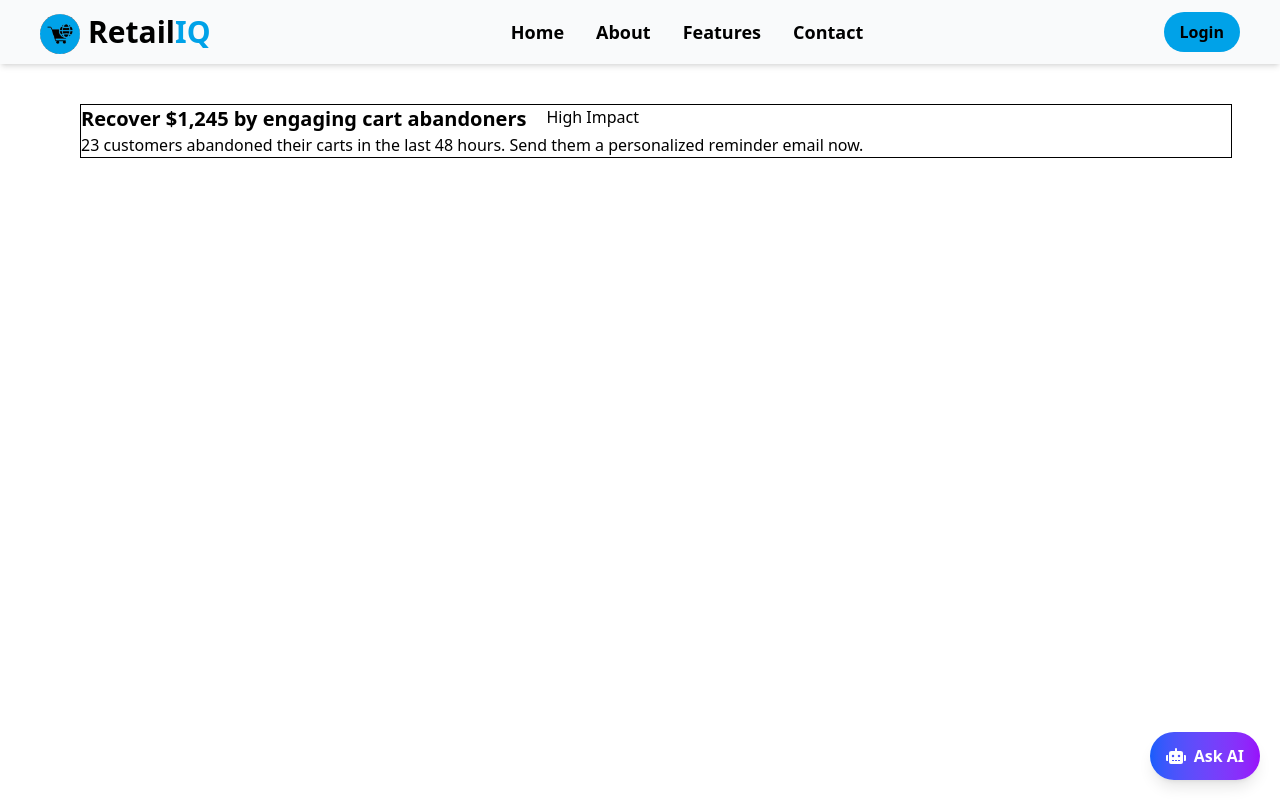
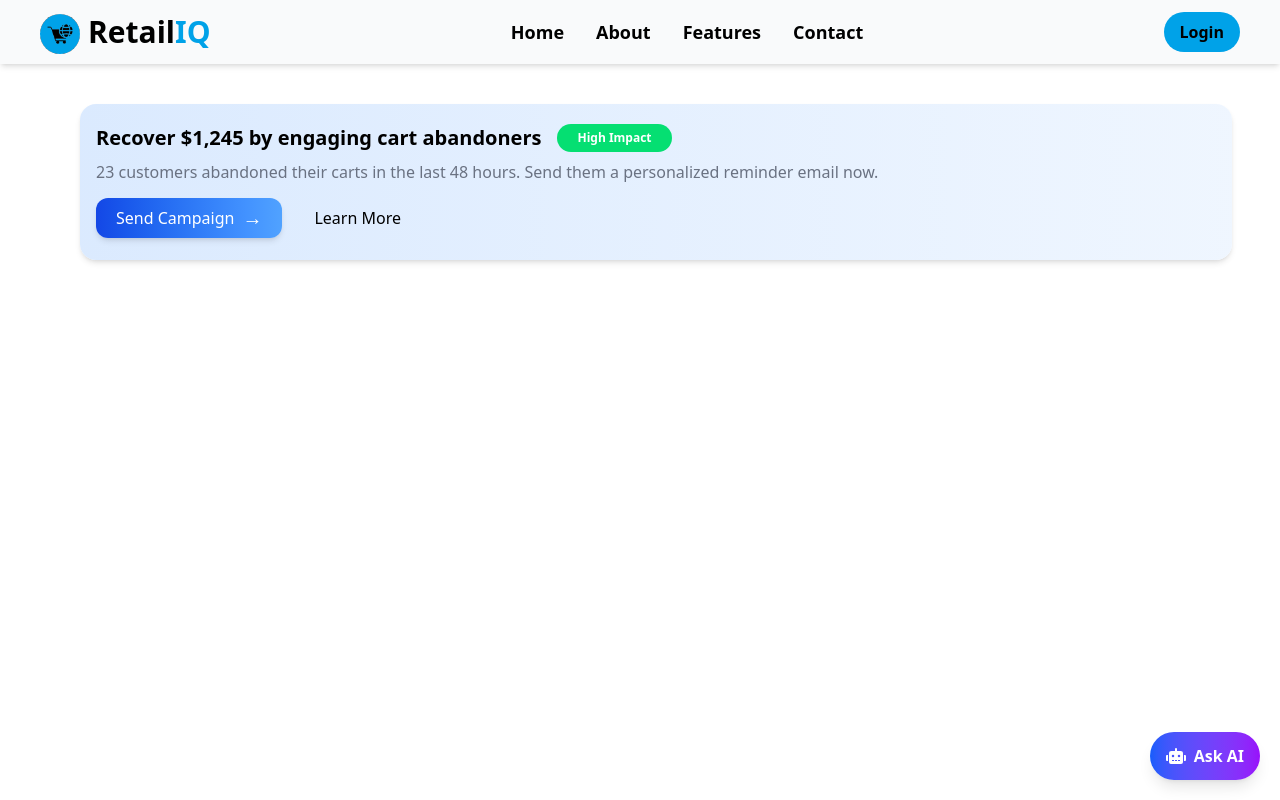
Before and after one commit to adityarajsrv/RetailIQ, a React (Vite) app in the folder frontend/: page /dashboard in a window 1280 px wide. Built offline with nearby package versions, Linux system fonts and the light colour scheme.

Commit message:
Suggestion component built in dashboard

```diff
--- a/frontend/src/pages/Dashboard.jsx
+++ b/frontend/src/pages/Dashboard.jsx
@@ -6,17 +6,28 @@ const Dashboard = () => {
     <div className="min-h-screen">
       <Navbar />
       <main className="ml-20 w-[90%] mt-10">
-        <div className="border border-black">
-          <div className="flex flex-row justify-start space-x-5">
+        <div className= "py-5 px-4 bg-linear-to-r from-blue-100 to-blue-50 rounded-2xl shadow-md">
+          <div className="flex flex-row justify-start space-x-4">
             <h2 className="text-xl font-bold">
               Recover $1,245 by engaging cart abandoners
             </h2>
-            <p>High Impact</p>
+            <p className="bg-green-400 rounded-2xl flex flex-row items-center px-5 py-0 font-semibold text-center text-white text-xs">
+              High Impact
+            </p>
           </div>
-          <p>
+          <p className="text-gray-500 mt-2 text-md">
             23 customers abandoned their carts in the last 48 hours. Send them a
             personalized reminder email now.
           </p>
+          <div className="flex flex-row space-x-4 mt-3 items-center">
+            <button className="inline-flex items-center gap-2 bg-linear-to-r from-blue-700 to-blue-400 hover:from-blue-800 hover:to-blue-500 text-white py-1.5 px-5 rounded-xl font-medium transition-all duration-200 shadow-md hover:shadow-lg cursor-pointer">
+              Send Campaign
+              <span className="text-xl">&rarr;</span>
+            </button>
+            <button className="text-black hover:text-gray-900 font-medium py-2.5 px-4 transition-all duration-200 cursor-pointer">
+              Learn More
+            </button>
+          </div>
         </div>
       </main>
       <button className="cursor-pointer fixed bottom-5 right-5 z-50 bg-linear-to-r from-blue-600 to-purple-600 hover:from-blue-700 hover:to-purple-700 text-white px-4 py-3 rounded-full shadow-lg hover:shadow-xl transition-all duration-200 transform hover:scale-105 focus:outline-none focus:ring-2 focus:ring-purple-500 focus:ring-opacity-50 flex items-center space-x-2">
```
